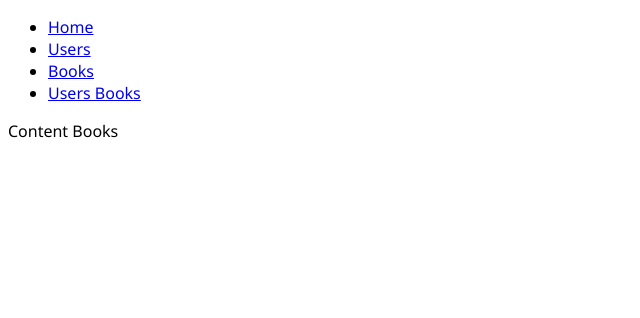
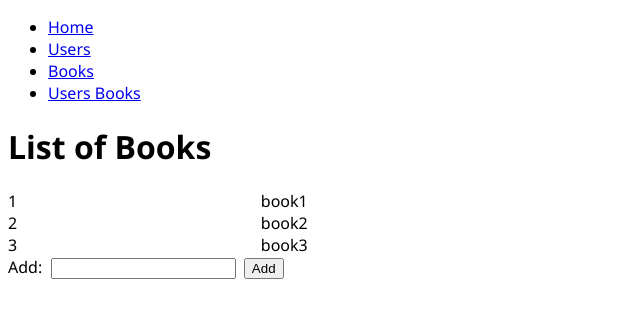
Before and after one commit to netvgit/state-management-tools-proto, a React app: page /books in a window 1280 px wide. Shown: the top 318 px of the page, without its empty margins (0-640 px from the left). Built offline with nearby package versions, Linux system fonts and the light colour scheme; the HTML template or start-up script is replaced by a standard one.

Commit message:
Added functionality for displaying and adding a book

```diff
--- a/index.html
+++ /dev/null
@@ -1,10 +0,0 @@
-<!doctype html>
-<html>
-  <head>
-    <title>React Redux Test</title>
-  </head>
-  <body>
-    <div id="root"></div>
-    <script src="/build/bundle.js"></script>
-  </body>
-</html>
--- a/package.json
+++ b/package.json
@@ -5,7 +5,7 @@
   "main": "index.js",
   "scripts": {
     "test": "echo \"Error: no test specified\" && exit 1",
-    "start": "webpack-dev-server",
+    "start": "webpack-dev-server --color --env.development --open",
     "build": "webpack"
   },
   "keywords": [],
--- a/src/components/Books.js
+++ b/src/components/Books.js
@@ -1,10 +1,66 @@
 import React, { Component } from "react";
 
 class Books extends Component {
+  constructor() {
+
+    super();
+
+    this.state = {
+      newBook : '',
+      books : [{
+          id: '1',
+          name: 'book1'
+        },
+        {
+          id: '2',
+          name: 'book2'
+        },
+        {
+          id: '3',
+          name: 'book3'
+        }
+    ]};
+
+    this.addBook = this.addBook.bind(this);
+    this.handleBookInputChange = this.handleBookInputChange.bind(this);
+  }
+  addBook(){
+
+    if(this.state.newBook){
+      let books = this.state.books;
+      books.push({
+        id: Date.now(),
+        name: this.state.newBook
+      });
+      this.setState({
+        books: books
+      });
+      this.state.newBook = '';
+    }
+  }
+  handleBookInputChange(event){
+
+    this.setState({
+      newBook: event.target.value
+    });
+  }
   render() {
+    let booksDisplay = [];
+    this.state.books.forEach(book => {
+      let bookDiv =
+        <div>
+          <div style={{ float: "left", width: "20%" }}>{ book.id }</div>
+          <div>{ book.name }</div>
+        </div>;
+      booksDisplay.push(bookDiv);
+    });
     return (
       <div>
-        Content Books
+        <h1>List of Books</h1>
+        { booksDisplay }
+        <div>
+          Add:&nbsp;&nbsp;<input type='text' value={this.state.newBook} onChange={this.handleBookInputChange} />&nbsp;&nbsp;<input type="button" value="Add" onClick={ this.addBook } />
+        </div>
       </div>
     );
   }
--- a/webpack.config.js
+++ b/webpack.config.js
@@ -19,5 +19,10 @@ module.exports = {
   output: {
     path: path.resolve(__dirname, 'build'),
     filename: 'bundle.js'
+  },
+  mode: "development",
+  devtool: "source-map",
+  devServer: {
+    contentBase: './build'
   }
 }
```
Also changed, not shown: 3 other files (tests, documents, lock files or other folders).
